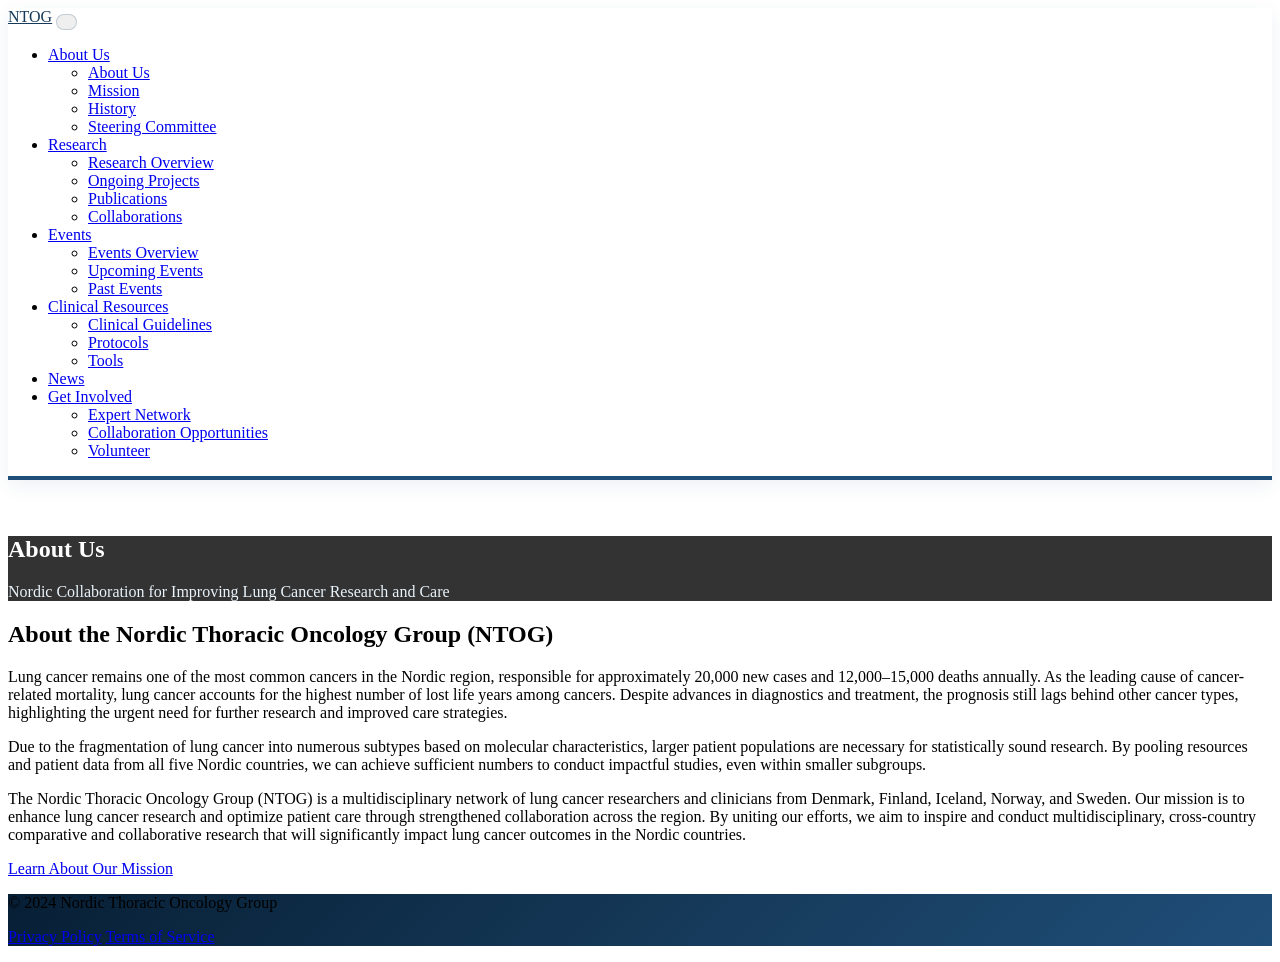
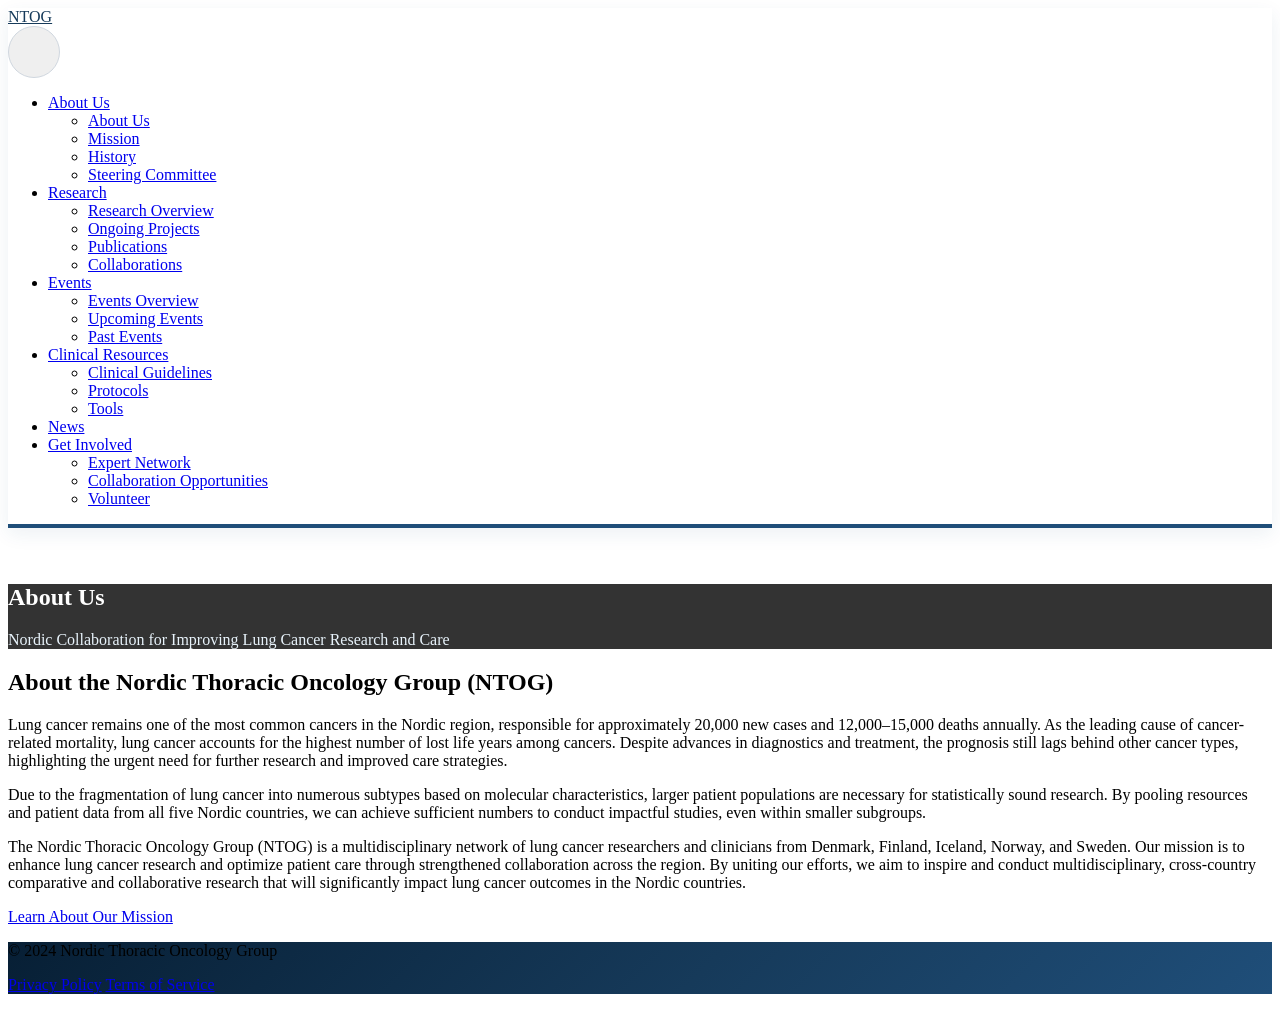

Update navbar-toggler styles for improved appearance

--- a/css/styles.css
+++ b/css/styles.css
@@ -135,9 +135,14 @@
 }
 
 .navbar-toggler {
-  border: 1px solid rgba(31, 78, 121, 0.22);
+  width: 52px;
+  height: 52px;
+  border: 1.5px solid #d0d7df;
   border-radius: 999px;
-  padding: 0.45rem 0.6rem;
+  padding: 0;
+  display: flex;
+  align-items: center;
+  justify-content: center;
   box-shadow: none;
 }
 
@@ -146,8 +151,8 @@
 }
 
 .navbar-toggler-icon {
-  width: 1.15em;
-  height: 1.15em;
+  width: 1.35rem;
+  height: 1.35rem;
 }
 
 .navbar-toggler:hover {
